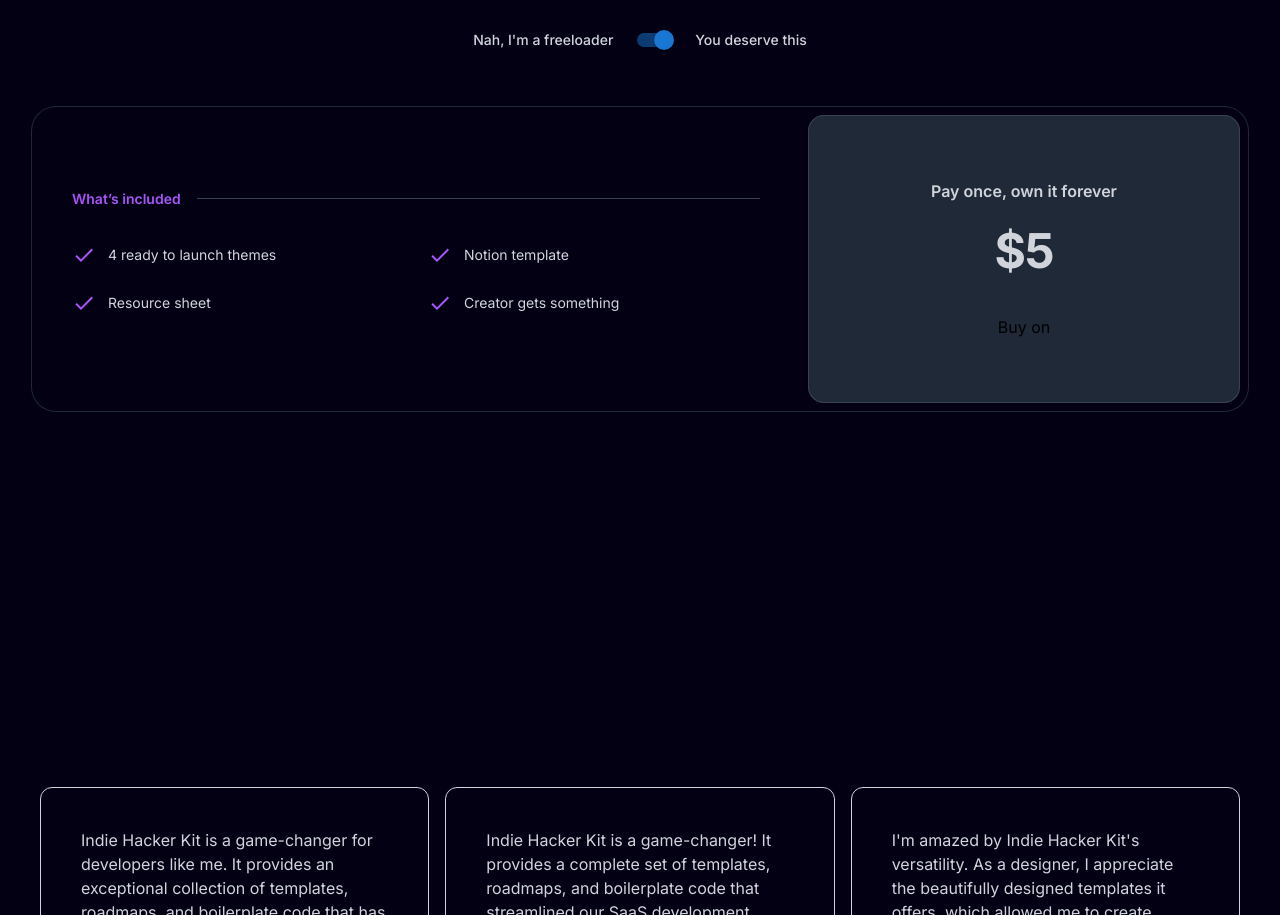
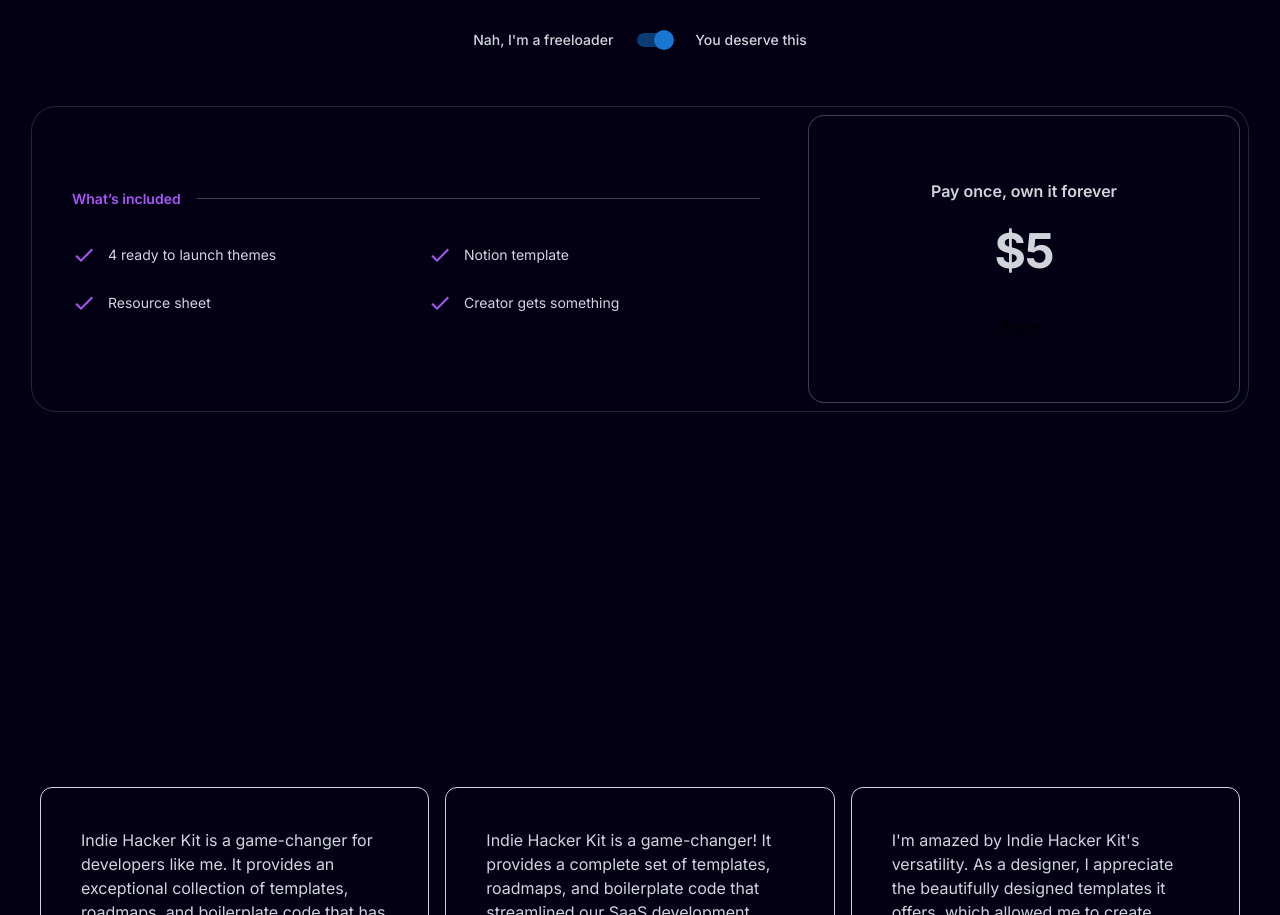
Before and after one commit to OneKadian/Space, a Next.js app: page / in a window 1280 px wide. Shown: the part 3287-4202 px from the top of the page. Built offline with nearby package versions, Linux system fonts and the light colour scheme; no server answers; a web font is replaced by a local one.

Commit message:
added defer

```diff
--- a/components/main/SinglePricingTable.jsx
+++ b/components/main/SinglePricingTable.jsx
@@ -129,7 +129,7 @@
             </ul>
           </div>
           <div className="p-2 lg:w-full lg:max-w-md lg:flex-shrink-0">
-            <div className="rounded-2xl bg-gray-800 py-10 text-center ring-1 ring-inset ring-gray-700 lg:flex lg:flex-col lg:justify-center lg:py-16">
+            <div className="rounded-2xl py-10 text-center ring-1 ring-inset ring-gray-700 lg:flex lg:flex-col lg:justify-center lg:py-16">
               <div className="mx-auto max-w-xs px-8">
                 <p className="text-base font-semibold text-gray-300">
                   Pay once, own it forever
@@ -144,7 +144,10 @@
                     `$${currentPlan.billing.price} ${currentPlan.billing.text}`}
                 </div> */}
                 <div className="flex justify-center mt-10">
-                  <script src="https://gumroad.com/js/gumroad.js"></script>
+                  <script
+                    src="https://gumroad.com/js/gumroad.js"
+                    defer
+                  ></script>
                   <a
                     class="gumroad-button"
                     href={
```
